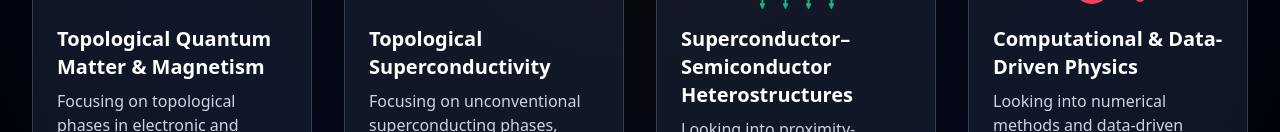
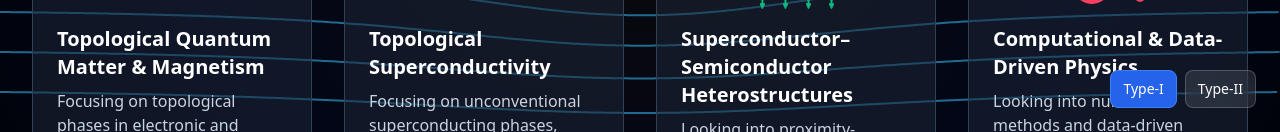
Before and after one commit to QuantumPopsci/samriddhas-academic-portfolio, a React (Vite) app: page / in a window 1280 px wide. Shown: the part 668-800 px from the top of the page. Built offline with nearby package versions, Linux system fonts and the light colour scheme.

Commit message:
Update App.jsx

```diff
--- a/src/App.jsx
+++ b/src/App.jsx
@@ -1,6 +1,6 @@
 import React, { useState, useMemo, useEffect, useRef } from 'react';
 import Plot from 'react-plotly.js';
-import MeissnerBackground from "./MeissnerBackground";
+import SuperconductorField from "./components/SuperconductorField";
 import { Mail, Phone, Github, Linkedin, Sun, Moon, Menu, X, Code, BrainCircuit, Atom, Waves, ArrowLeft, ChevronLeft, ChevronRight, Download } from 'lucide-react';
 import { Document, Page, pdfjs } from 'react-pdf';
 import 'react-pdf/dist/esm/Page/AnnotationLayer.css';
@@ -1580,7 +1580,7 @@ const navLinks = [ { id: 'home', title: 'Home' }, { id: 'research', title: 'Rese
   return (
     <div className="relative min-h-screen text-slate-800 dark:text-slate-200 font-sans transition-colors duration-300">
       {/* ===== BACKGROUND BLOBS ===== */}
-      <MeissnerBackground />
+    <SuperconductorField />
       <div className="relative z-10">
         <header className="bg-white/60 dark:bg-slate-900/60 backdrop-blur-md dark:bg-slate-900/80 backdrop-blur-sm sticky top-0 z-50 shadow-md">
           <div className="container mx-auto px-4 sm:px-6 lg:px-8">
```
